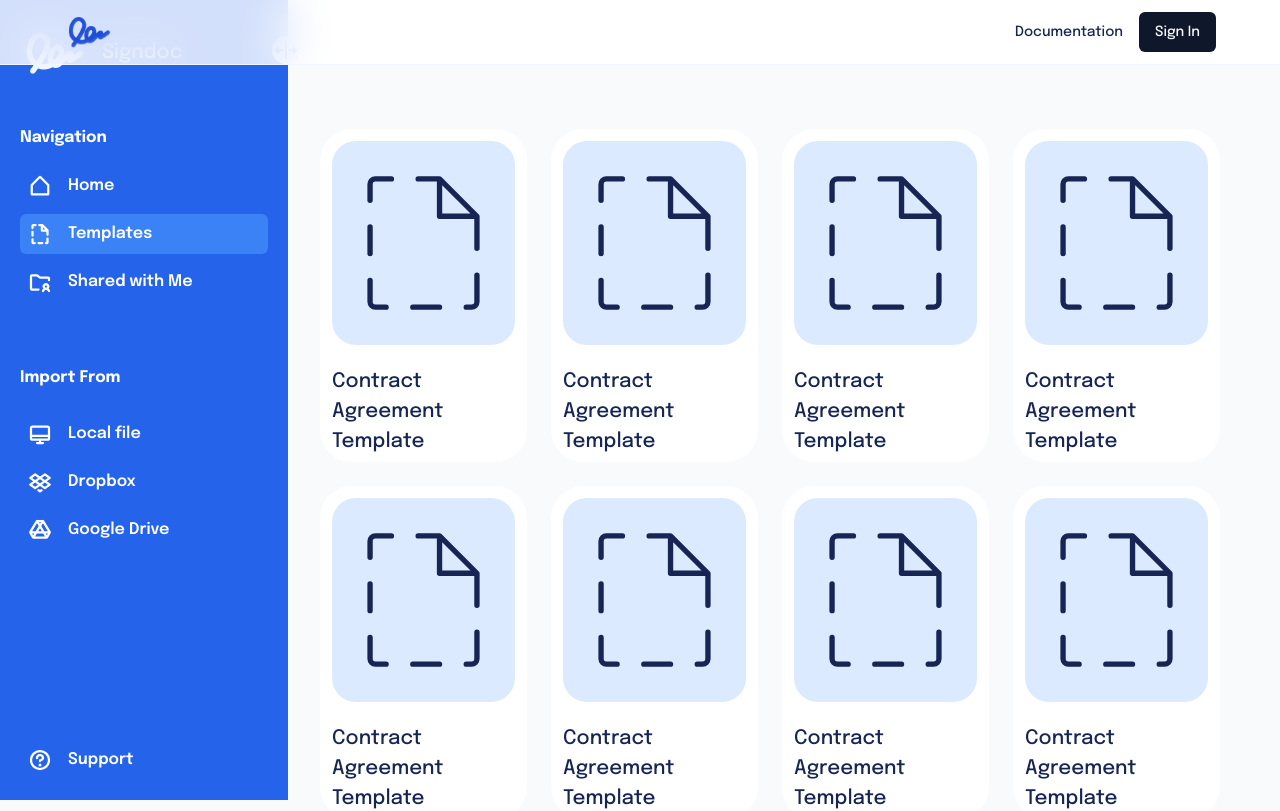
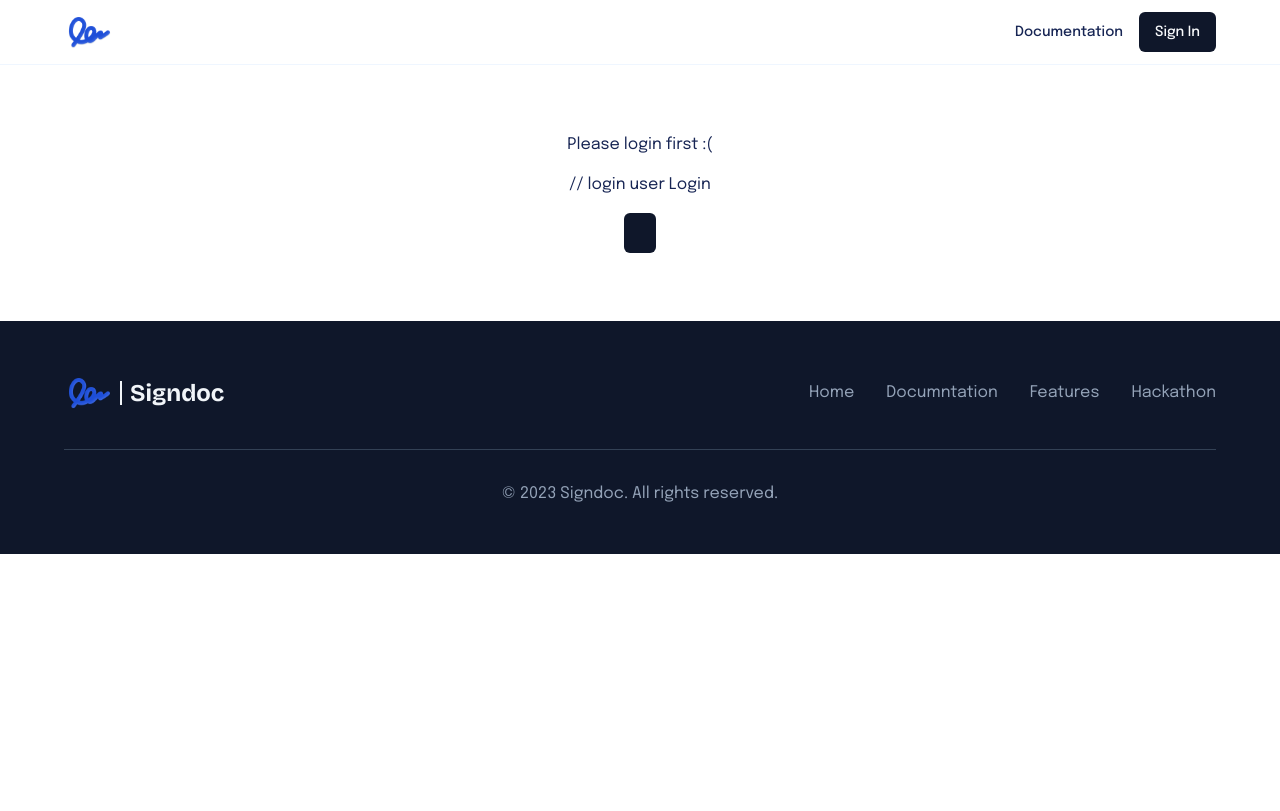
Before and after one commit to miracleonyenma/signdoc-landing, a Next.js app: page /app/templates in a window 1280 px wide. Shown: the top 811 px of the page. Built offline with nearby package versions, Linux system fonts and the light colour scheme; no server answers.

Commit message:
protect app route

```diff
--- a/app/app/layout.tsx
+++ b/app/app/layout.tsx
@@ -1,12 +1,26 @@
-"use client";
-import React from "react";
-import Sidebar from "@/components/appComponents/Sidebar";
-import { AppContextProvider } from "@/context/AppContext";
-import AppLayoutContent from "@/components/appComponents/AppLayoutContent";
-
+'use client'
+import React from 'react'
+import Sidebar from '@/components/appComponents/Sidebar'
+import { AppContextProvider } from '@/context/AppContext'
+import AppLayoutContent from '@/components/appComponents/AppLayoutContent'
+import { useSession, getSession, signIn } from 'next-auth/react'
+import { Button } from '@/components/ui/button'
 // creating app layout component
 
 const AppLayout = ({ children }: { children: React.ReactNode }) => {
+  const { data: session, status } = useSession()
+  // check if there is a user logged in
+  if (status === 'unauthenticated') {
+    return (
+      <>
+        <div className="h-64 flex flex-col gap-4 justify-center items-center">
+          <p>Please login first :(</p>
+          // login user Login
+          <Button variant="default" onClick={() => signIn()}></Button>
+        </div>
+      </>
+    )
+  }
   return (
     <AppContextProvider>
       <div className="app-layout">
@@ -17,7 +31,7 @@ const AppLayout = ({ children }: { children: React.ReactNode }) => {
         </AppLayoutContent>
       </div>
     </AppContextProvider>
-  );
-};
+  )
+}
 
-export default AppLayout;
+export default AppLayout
```
